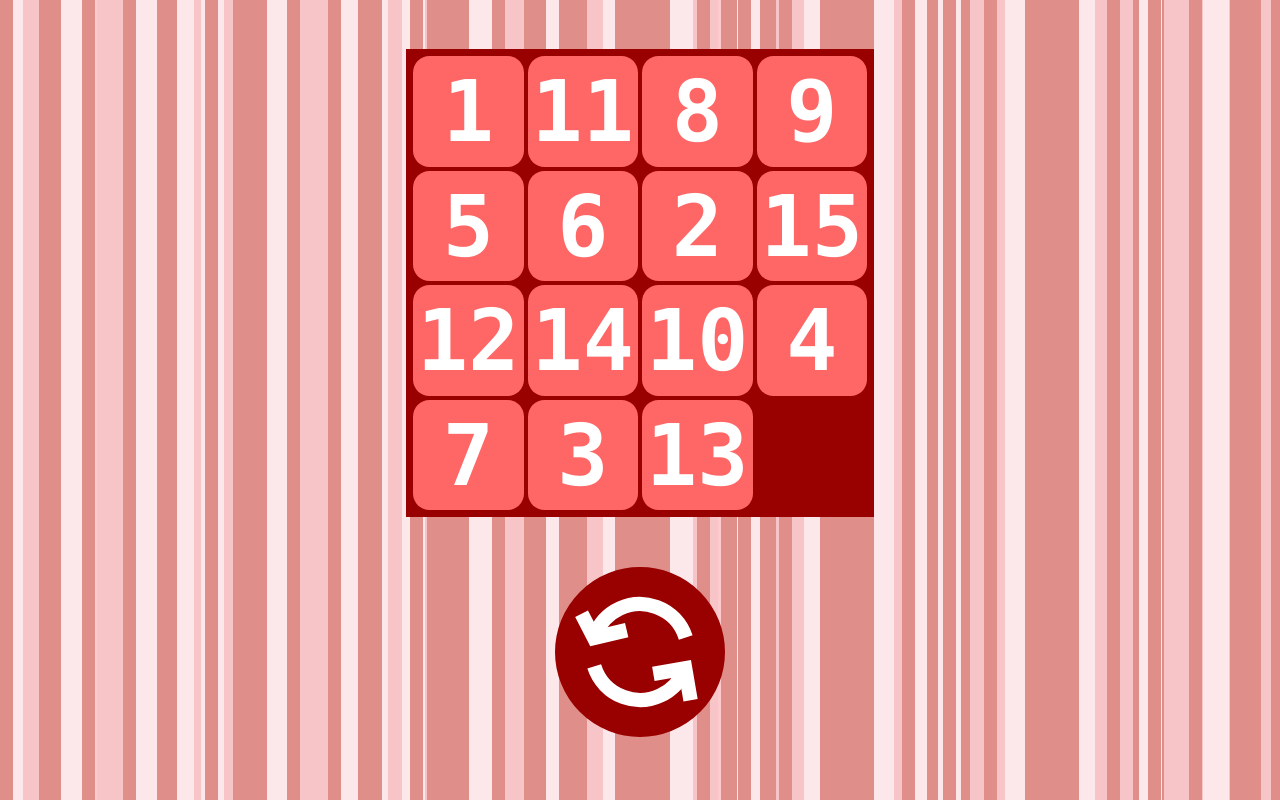
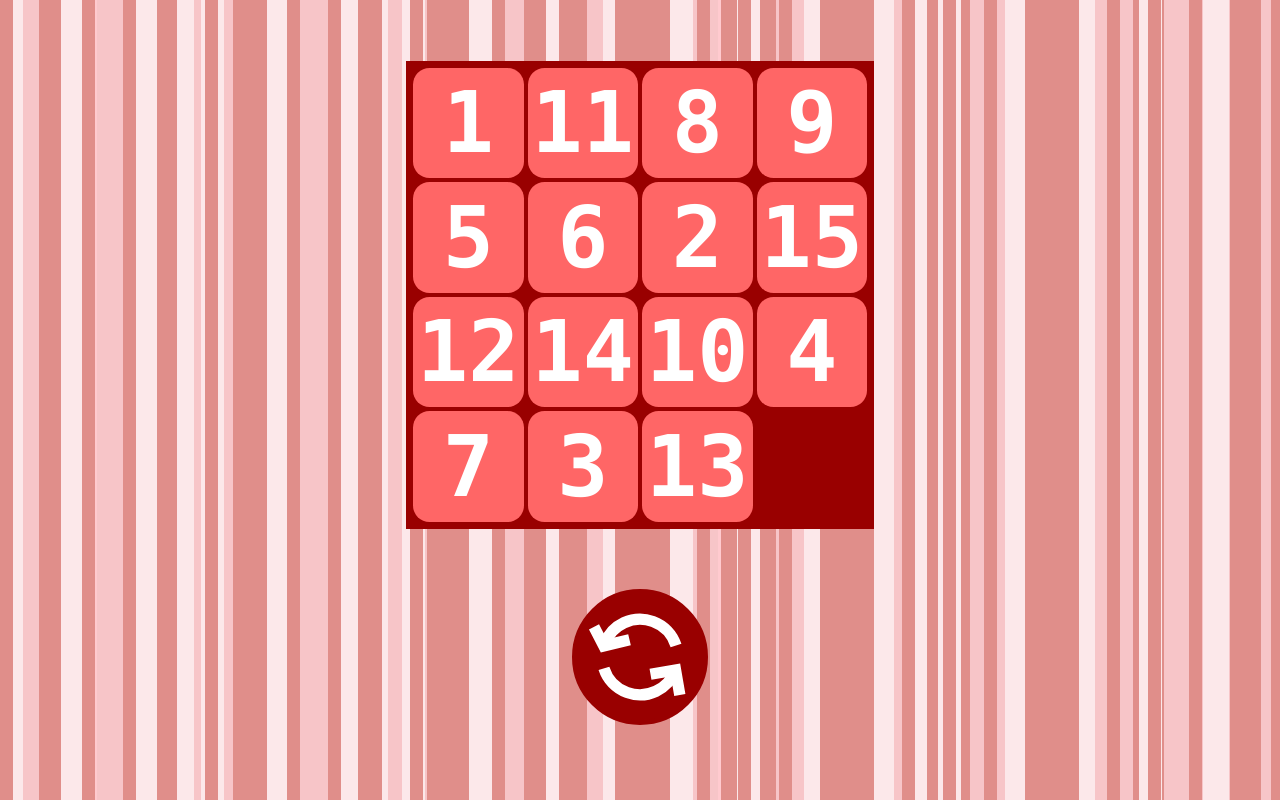
Before and after one commit to elcodex/game-fifteen, a website: page game-fifteen.html in a window 1280 px wide. Drawn offline with Linux system fonts and the light colour scheme.

Commit message:
nav.css: make new game button a bit smaller

```diff
--- a/css/nav.css
+++ b/css/nav.css
@@ -5,8 +5,8 @@ nav {
 #btn-newgame {
   margin: auto;
   background: var(--background-color);
-  width: 2rem;
-  height: 2rem;
+  width: 1.6rem;
+  height: 1.6rem;
   border-radius: 50%;
   border: 5px solid var(--background-color);
   background-image: url("shuffle_button.svg");
```
